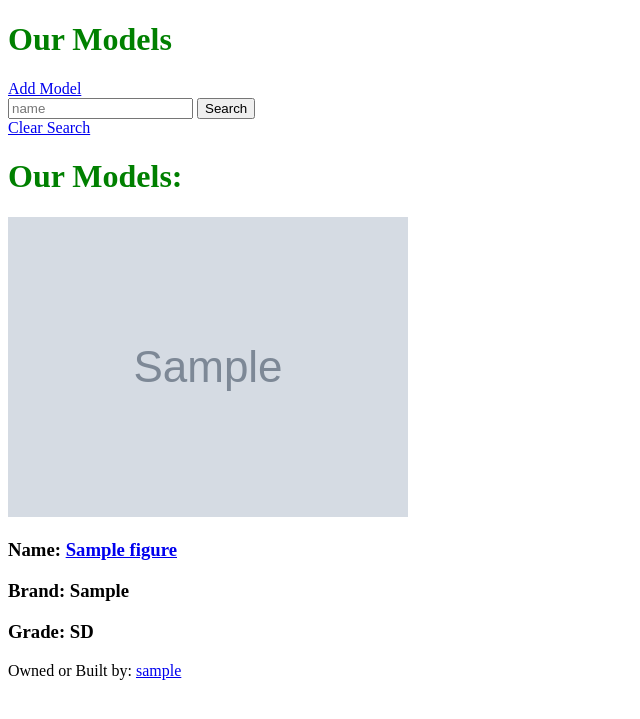
After one commit to matthew-f-bell/model-collection, a Django app: page /models/ in a window 1280 px wide. The commit adds this page. Shown: the top 719 px of the page, without its empty margins (0-640 px from the left). Run offline with Django 3.2, Linux system fonts and the light colour scheme; tables that the repository leaves empty hold one stand-in row (values such as "Sample post"); grey boxes marked "Sample" are stand-in pictures.

Commit message:
fixed link

```diff
--- a/main_app/admin.py
+++ b/main_app/admin.py
@@ -1,6 +1,7 @@
 from django.contrib import admin
-from .models import FigureModels
+from .models import Figure, Paint
 
 # Register your models here.
 
-admin.site.register(FigureModels)
+admin.site.register(Figure)
+admin.site.register(Paint)
--- a/main_app/models.py
+++ b/main_app/models.py
@@ -1,6 +1,14 @@
 from django.db import models
+from django.contrib.auth.models import User
 
 # Create your models here.
+
+class Paint(models.Model):
+    color = models.CharField(max_length=75)
+    paint_type = models.CharField(max_length=100)
+
+    def __str__(self):
+        return self.name
 
 GRADE_CHOICES = (
     ("SD", "SD Gundam"),
@@ -9,11 +17,13 @@ GRADE_CHOICES = (
     ("NG", "No Grade")
 )
 
-class FigureModels(models.Model):
+class Figure(models.Model):
     name = models.CharField(max_length=50)
     img = models.CharField(max_length=250)
     brand = models.CharField(max_length=50)
     grade = models.CharField(max_length=20, choices = GRADE_CHOICES)
+    user = models.ForeignKey(User, on_delete=models.CASCADE)
+    paints = models.ManyToManyField(Paint)
     created_at = models.DateTimeField(auto_now_add=True)
 
     def __str__(self):
--- a/main_app/templates/home.html
+++ b/main_app/templates/home.html
@@ -1,6 +1,6 @@
 {% extends 'base.html' %}
 {% block content %}
     <h1>Home</h1>
-    <a href="{% url 'models' %}">Our Models</a>
+    <a href="models/">Our Models</a>
 
 {% endblock %}
--- a/main_app/templates/model_create.html
+++ b/main_app/templates/model_create.html
@@ -4,7 +4,7 @@
 
     <form method="post">
         <!-- Security Feature -->
-        {% csrf_token %}\
+        {% csrf_token %}
         <!-- The Form -->
         {{form.as_p}}
         <input type="submit" value="Submit">
--- /dev/null
+++ b/main_app/templates/model_list.html
@@ -0,0 +1,24 @@
+{% extends 'base.html' %}
+{% block content %}
+    <h1>{{header}}</h1>
+
+    <a href="{% url 'model_create' %}">Add Model</a>
+    <form>
+        <div>
+            <input type="text" name="name" placeholder="name" />
+            <input type="submit" value="Search" />
+        </div>
+        <a href="{% url 'model_list' %}">Clear Search</a>
+    </form>
+
+    <h1>Our Models:</h1>
+    {% for figure in figures %}
+    <img src="{{figure.img}}" alt="{{figure.name}}">
+    <h3>Name: <a href="{% url 'model_detail' figure.pk %}">{{figure.name}}</a></h3>
+    <h3>Brand: {{figure.brand}}</h3>
+    <h3>Grade: {{figure.grade}}</h3>
+    <p>Owned or Built by:
+        <a href="user/{{ figure.user.username }}">{{ figure.user.username }}</a>
+    </p>
+    {% endfor %}
+{% endblock %}
--- a/main_app/urls.py
+++ b/main_app/urls.py
@@ -4,6 +4,15 @@ from . import views
 urlpatterns = [
     path('', views.Home.as_view(), name="home"),
     path('about/', views.About.as_view(), name="about"),
-    path('models/', views.ModelList.as_view(), name="model-list"),
-    path('models/new/', views.Models_Create.as_view(), name="model-create")
+    path('models/', views.Model_List.as_view(), name="model_list"),
+    path('models/new/', views.Model_Create.as_view(), name="model_create"),
+    path('models/<int:pk>/', views.Model_Detail.as_view(), name="model_detail"),
+    path('models/<int:pk>/update', views.Model_Update.as_view(), name="model_update"),
+    path('models/<int:pk>/delete', views.Model_Delete.as_view(), name="model_delete"),
+    path('user/<username>/', views.profile, name='profile'),
+    path('paint/', views.paint_list, name="paint_list"),
+    path('paint/new/', views.Paint_Create.as_view(), name="paint_create"),
+    path('paint/<int:pk>/', views.paint_detail, name="paint_detail"),
+    path('paint/<int:pk>/update', views.Paint_Update.as_view(), name="paint_update"),
+    path('paint/<int:pk>/delete', views.Paint_Delete.as_view(), name="paint_delete"),
 ]
--- a/main_app/views.py
+++ b/main_app/views.py
@@ -1,9 +1,12 @@
+from django.urls import reverse
 from django.shortcuts import render
 from django.views import View
-from django.http import HttpResponse
+from django.http import HttpResponse, HttpResponseRedirect
 from django.views.generic.base import TemplateView
-from .models import FigureModels
-from django.views.generic.edit import CreateView
+from .models import Figure, Paint
+from django.views.generic.edit import CreateView, UpdateView, DeleteView
+from django.views.generic import DetailView
+from django.contrib.auth.models import User
 
 # Create your views here.
 
@@ -13,22 +16,78 @@ class Home(TemplateView):
 class About(TemplateView):
     template_name = 'about.html'
 
-class ModelList(TemplateView):
-    template_name = 'modellist.html'
+class Model_List(TemplateView):
+    template_name = 'model_list.html'
 
     def get_context_data(self, **kwargs):
         context = super().get_context_data(**kwargs)
         name = self.request.GET.get("name")
         if name != None:
-            context["models"] = FigureModels.objects.filter(name__icontains=name)
+            context["figures"] = Figure.objects.filter(name__icontains=name)
             context["header"] = f"Searching For {name}"
         else:
-            context["models"] = FigureModels.objects.all()
+            context["figures"] = Figure.objects.all()
             context["header"] = "Our Models"
         return context
 
 class Model_Create(CreateView):
-    model = FigureModels
+    model = Figure
+    fields = ['name', 'img', 'brand', 'grade', 'user']
+    template_name = 'model_create.html'
+    # success_url = "/models/"
+    # def get_success_url(self):
+    #     return reverse('model_detail', kwargs={'pk': self.object.pk})
+    def form_valid(self, form):
+        self.object = form.save(commit=False)
+        self.object.user = self.request.user
+        self.object.save()
+        return HttpResponseRedirect('/models/')
+
+class Model_Detail(DetailView):
+    model = Figure
+    template_name = 'model_detail.html'
+
+
+class Model_Update(UpdateView):
+    model = Figure
     fields = ['name', 'img', 'brand', 'grade']
-    template_name = "model_create.html"
+    template_name = 'model_update.html'
+    # success_url = "/models/"
+    def get_success_url(self):
+        return reverse('model_detail', kwargs={'pk': self.object.pk})
+
+class Model_Delete(DeleteView):
+    model = Figure
+    template_name = "model_delete_confirmation.html"
     success_url = "/models/"
+
+# user profile
+def profile(request, username):
+    user = User.objects.get(username=username)
+    figures = Figure.objects.filter(user=user)
+    return render(request, 'profile.html', {'username': username, 'figures':figures})
+
+def paint_list(request):
+    paints = Paint.objects.all()
+    return render(request, 'paint_show.html', {'paints': paints})
+
+def paint_detail(request, paint_id):
+    paint = Paint.objects.get(id=paint_id)
+    return render(request, 'paint_show.html', {'paint': paint})
+
+class Paint_Create(CreateView):
+    model = Paint
+    fields = '__all__'
+    template_name = 'paint_create.html'
+    success_url = '/paints'
+
+class Paint_Update(UpdateView):
+    model = Paint
+    fields = ['color', 'paint_type']
+    template_name = "paint_update.html"
+    success_url = "/paints"
+
+class Paint_Delete(DeleteView):
+    model = Paint
+    template_name = "paint_delete_confirmation.html"
+    success_url = '/paints'
```
Also changed, not shown: main_app/templates/model_delete_confirmation.html (added, +14 -0 lines), main_app/templates/model_detail.html (added, +20 -0 lines), main_app/templates/model_update.html (added, +13 -0 lines), main_app/templates/modellist.html (deleted, +0 -21 lines), main_app/templates/paint_create.html (added, +10 -0 lines), main_app/templates/paint_delete_confirmation.html (added, +12 -0 lines), main_app/templates/paint_detail.html (added, +15 -0 lines), main_app/templates/paint_list.html (added, +15 -0 lines), main_app/templates/profile.html (added, +12 -0 lines), main_app/migrations/0002_rename_figuremodels_figure.py (added), main_app/migrations/0003_figure_user.py (added).
